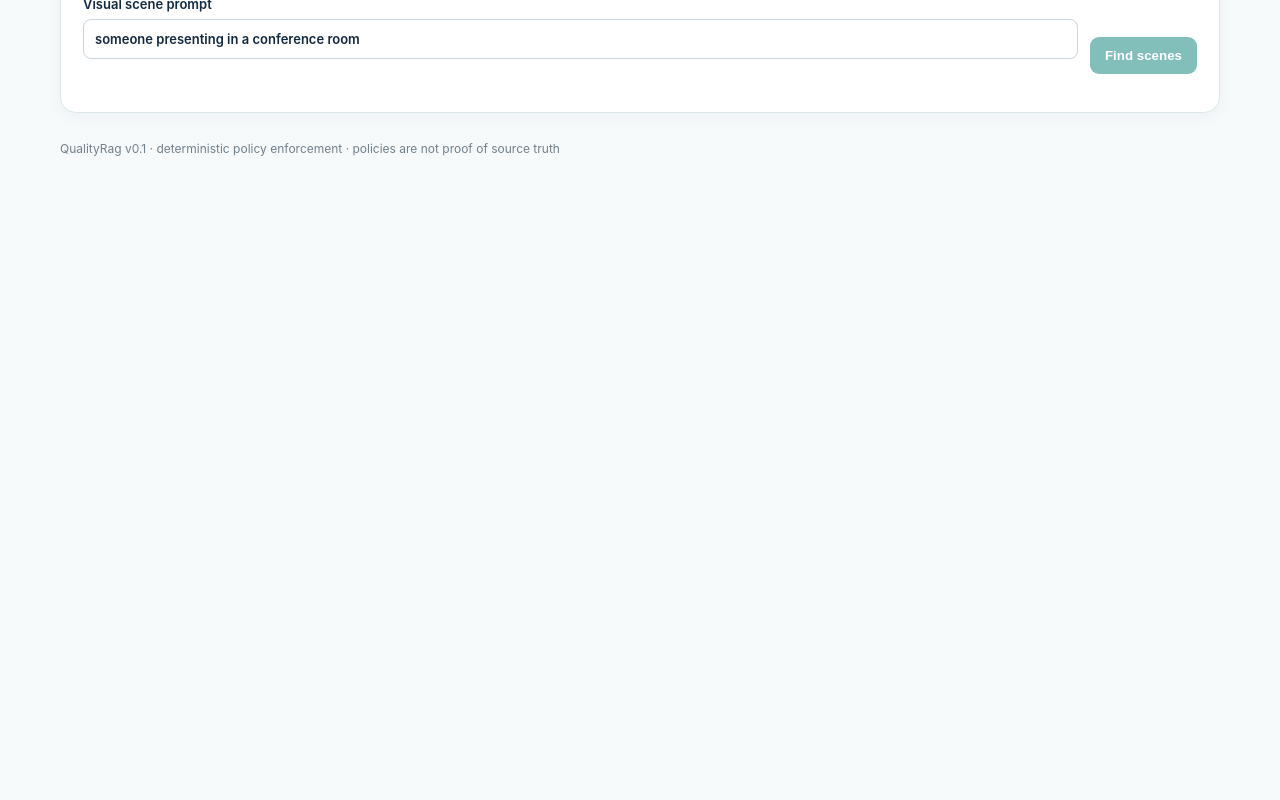
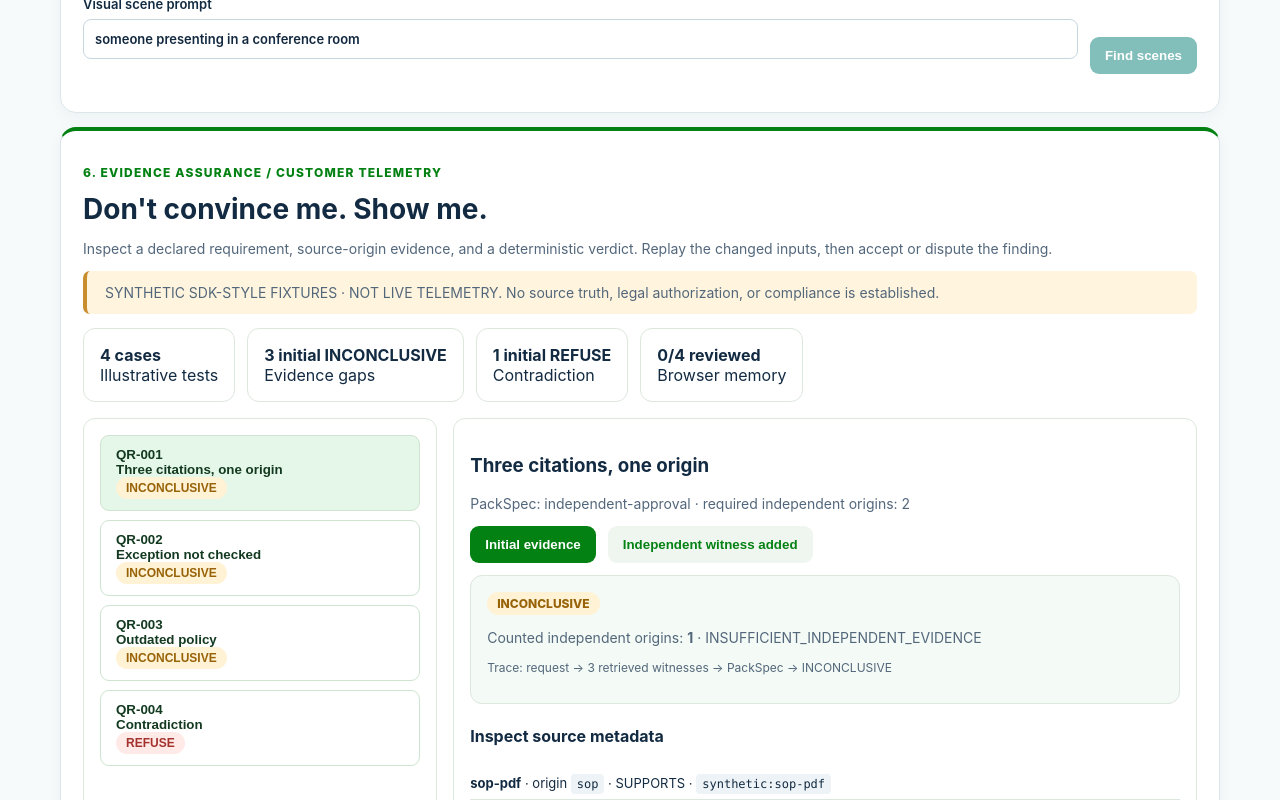
Before and after one commit to cyrillesaxo/QualityRag, a React (Vite) app in the folder apps/studio/: page / in a window 1280 px wide. Shown: the part 2560-3360 px from the top of the page. Before the commit the page ends 2746 px from the top, so only its background shows below. Built offline with nearby package versions, Linux system fonts and the light colour scheme.

Commit message:
feat(studio): surface evidence assurance panel

```diff
--- a/apps/studio/src/main.tsx
+++ b/apps/studio/src/main.tsx
@@ -1,6 +1,7 @@
 import React,{useEffect,useState} from 'react';
 import {createRoot} from 'react-dom/client';
 import './style.css';
+import {EvidenceAssurance} from './EvidenceAssurance';
 
 type Service={id:string;displayName:string};
 type Policy={policy:{id:string;version:string;requirements:unknown[]};status:string;sha256:string};
@@ -195,6 +196,7 @@ function Studio(){
     Similarity: {hit.similarity.toFixed(3)} (not probability) · Unverified model candidate
    </li>)}</ul>
    </section>
+   <EvidenceAssurance/>
    <footer>QualityRag v0.1 · deterministic policy enforcement · policies are not proof of source truth</footer>
  </main>;
 }
```
